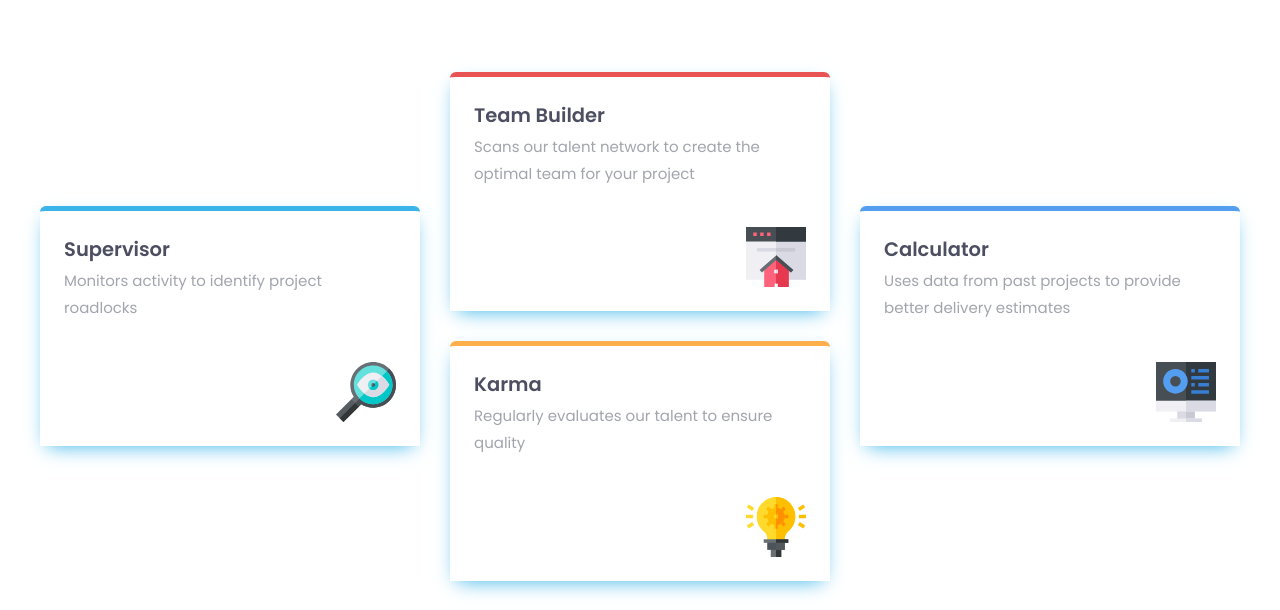
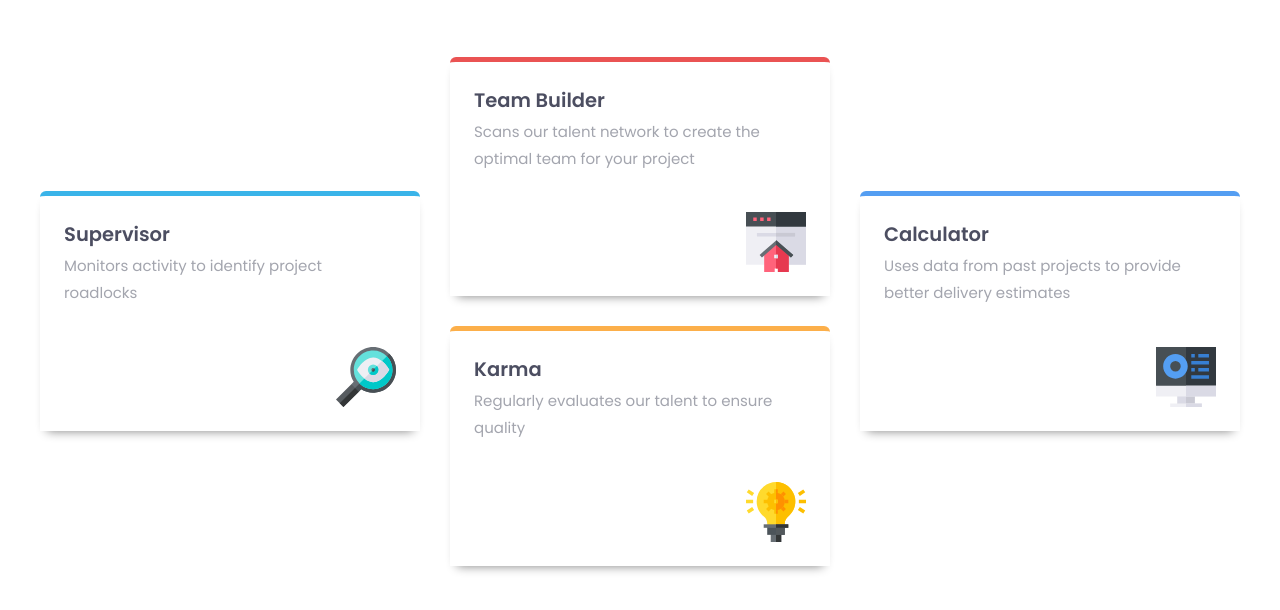
Before and after one commit to whoiscerebrocerberus/four-card, a plain HTML site: page index.html in a window 1280 px wide. Shown: the part 220-830 px from the top of the page. After the commit the page ends 800 px from the top, so only its background shows below. Drawn offline with Linux system fonts and the light colour scheme.

Commit message:
version 2

```diff
--- a/index.html
+++ b/index.html
@@ -20,19 +20,19 @@
         </div>
         <div class="cards-container">
           <div class="first-card card">
-            <h1 class="role">Supervisor </h1>
+            <h2 class="role">Supervisor </h2>
             <p class="job">Monitors activity to identify project roadlocks</p><img src="images/icon-supervisor.svg" alt="supervisor"/>
           </div>
           <div class="sec-card card">
-            <h1 class="role">Team Builder </h1>
+            <h2 class="role">Team Builder </h2>
             <p class="job">Scans our talent network to create the optimal team for your project </p><img src="images/icon-team-builder.svg" alt="Team-builder"/>
           </div>
           <div class="third-card card">
-            <h1 class="role">Karma </h1>
+            <h2 class="role">Karma </h2>
             <p class="job">Regularly evaluates our talent to ensure quality</p><img src="images/icon-karma.svg" alt="karma"/>
           </div>
           <div class="fourth-card card">
-            <h1 class="role">Calculator </h1>
+            <h2 class="role">Calculator </h2>
             <p class="job">Uses data from past projects to provide better delivery estimates </p><img src="images/icon-calculator.svg" alt="calculator"/>
           </div>
         </div>
--- a/sass/index.sass
+++ b/sass/index.sass
@@ -63,12 +63,12 @@ main
     // margin-bottom: 1.5rem
     padding: 1.6rem
     background: white
-    box-shadow: 0px 7px 19px -7px $light-blue
+    box-shadow: 0px 7px 10px -7px gray
     display: flex
     flex-direction: column
 
 
-    h1.role
+    h2.role
         font-size: 1.3rem
         color: $Very-Dark-Blue
 
@@ -143,9 +143,11 @@ main
         justify-content: center
         align-items: center
         height: 100vh
+        margin: 0
 
     body
         overflow: hidden
+        height: 100vh
 
 
     .main-container
```
Also changed, not shown: css/index.css, 2 other files.
